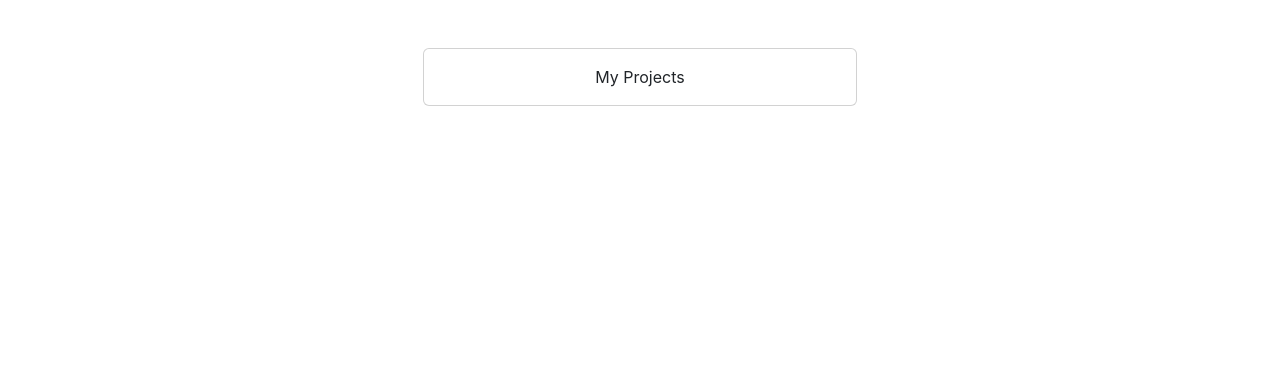
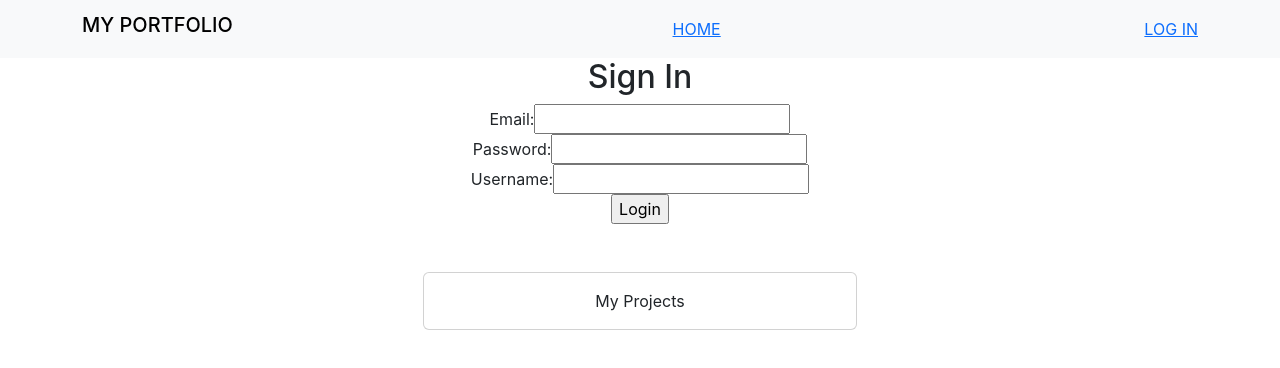
Before and after one commit to Rukorio-Vanessa/Portfolio-app-frontend, a React (Create React App) app: page /login in a window 1280 px wide. Shown: the top 368 px of the page. Built offline with nearby package versions, Linux system fonts and the light colour scheme.

Commit message:
redone login component

```diff
--- a/src/components/Login.js
+++ b/src/components/Login.js
@@ -8,6 +8,48 @@ import Navbar from "./Navbar";
 
 function Login(){
 
+  const [email, setEmail] = useState('');
+  const [password, setPassword] = useState('');
+  const [username, setUsername] = useState('');
+
+  const handleUsernameChange = (event) => {
+    setUsername(event.target.value);
+  };
+
+  const handleEmailChange = (event) => {
+    setEmail(event.target.value);
+  };
+
+  const handlePasswordChange = (event) => {
+    setPassword(event.target.value);
+  };
+
+
+
+
+  return (
+    <div>
+      <Navbar/>
+      <h2>Sign In</h2>
+      <form >
+        <label>
+          Email:
+          <input type="email" value={email} onChange={handleEmailChange} />
+        </label>
+        <br />
+        <label>
+          Password:
+          <input type="password" value={password} onChange={handlePasswordChange} />
+        </label>
+        <br />
+        <label>
+          Username:
+          <input type="text" value={username} onChange={handleUsernameChange} />
+        </label>
+        <br />
+        <input type="submit" value="Login" />
+      </form>
+    </div>
+  );
 }
-
 export default Login;
```
